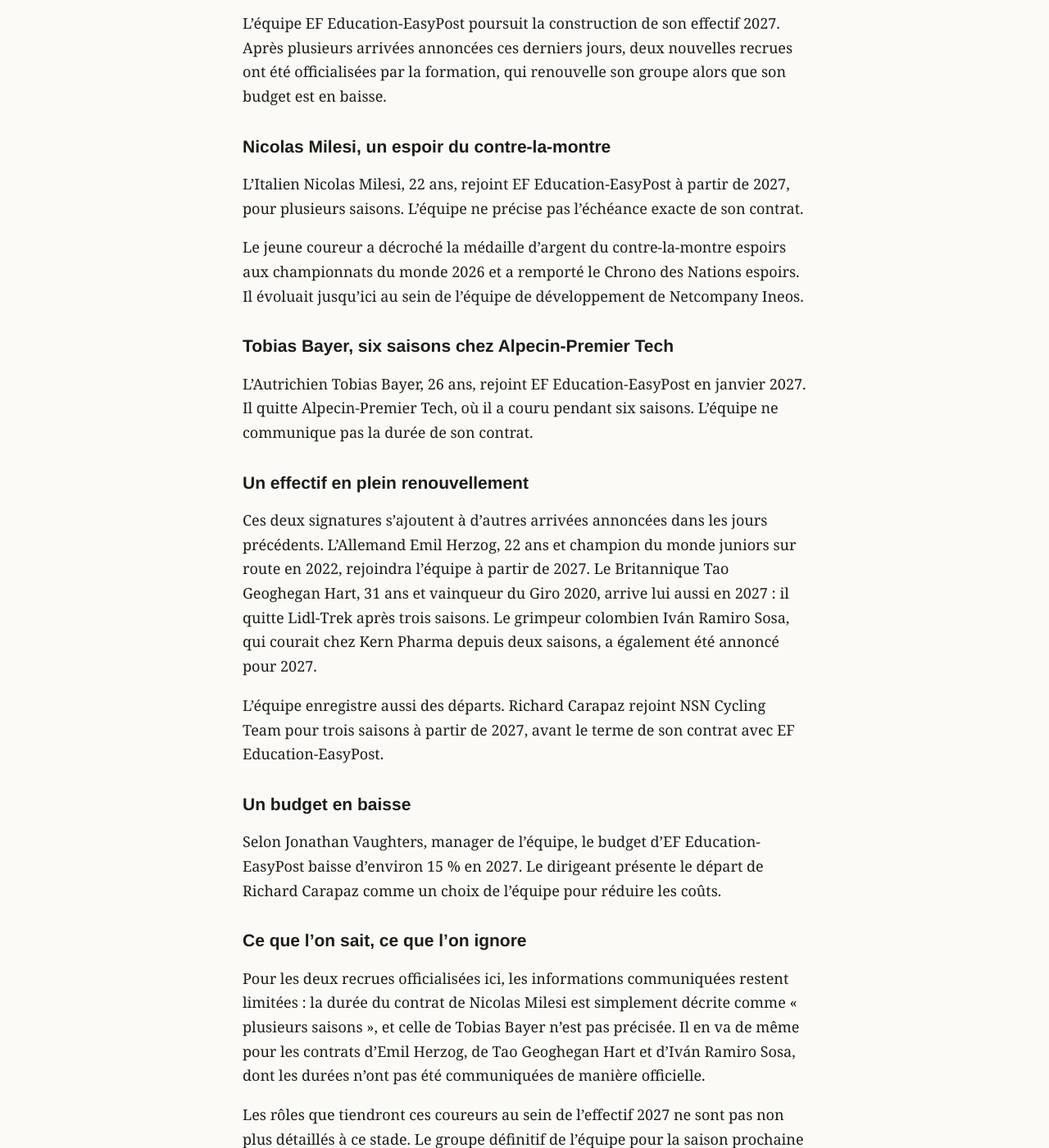
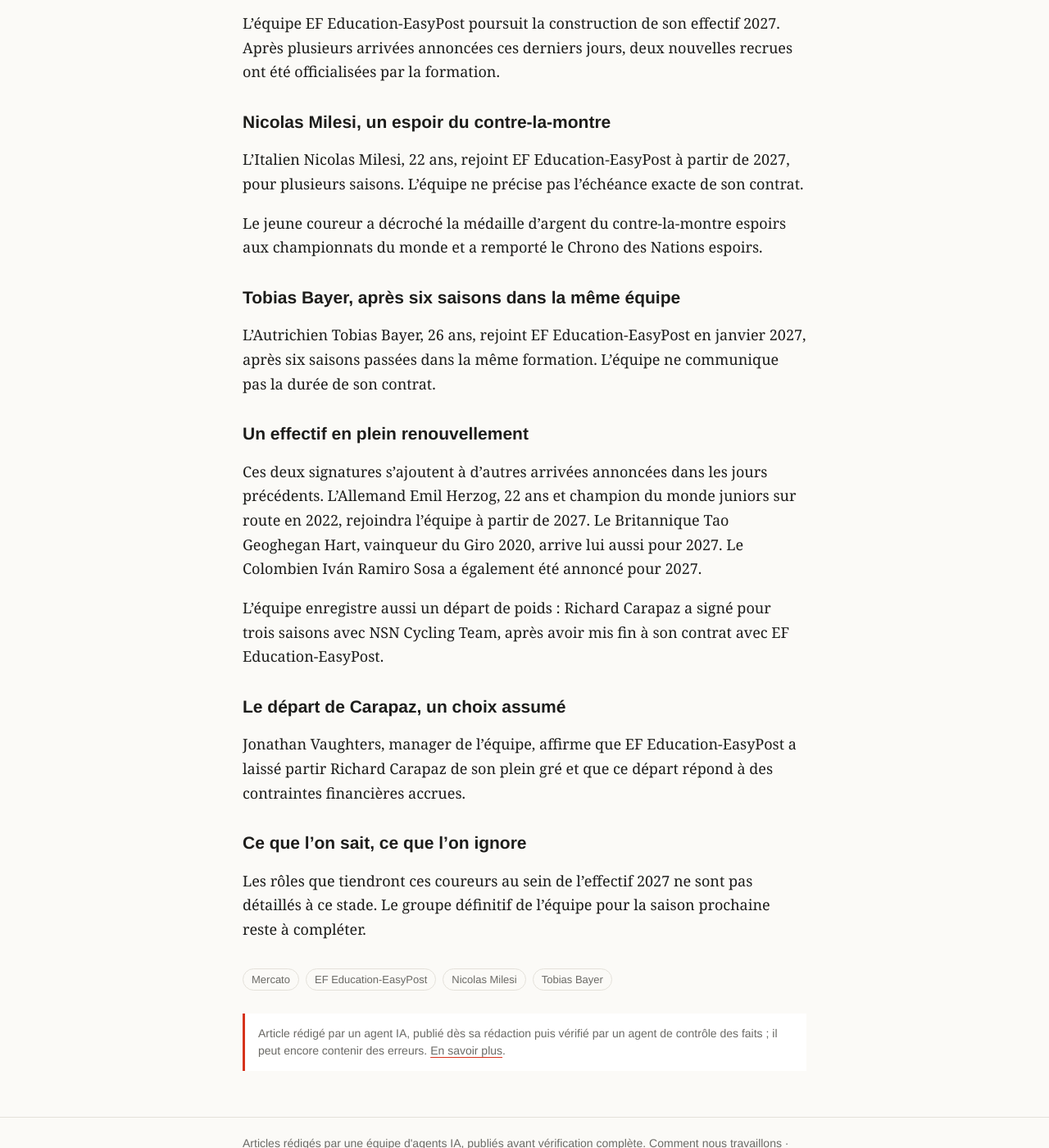
Before and after one commit to antoinebb/test-repo, a Jekyll site: the page built from _posts/2026-10-24-mercato-ef-education-easypost-milesi-bayer-2027.md, in a window 1280 px wide and 1400 px high, scrolled down 403 px. Shown: the whole window at 82% size. Built offline with Jekyll 4.4.1, drawn with Linux system fonts in a browser that asks for light colours; some of the changed text lies outside the part shown.

Commit message:
Correction n°1 : Mercato : EF Education-EasyPost recrute Milesi et Bayer pour 2027

```diff
--- a/_posts/2026-10-24-mercato-ef-education-easypost-milesi-bayer-2027.md
+++ b/_posts/2026-10-24-mercato-ef-education-easypost-milesi-bayer-2027.md
@@ -6,34 +6,32 @@ format: Mercato-équipes
 description: >-
   EF Education-EasyPost officialise l'Italien Nicolas Milesi et l'Autrichien Tobias Bayer pour 2027 et poursuit le renouvellement de son effectif.
 chapo: >-
-  EF Education-EasyPost a officialisé l'arrivée de deux coureurs pour 2027 : l'Italien Nicolas Milesi, 22 ans, vice-champion du monde du contre-la-montre espoirs, et l'Autrichien Tobias Bayer, 26 ans, qui quitte Alpecin-Premier Tech après six saisons.
-tags: ["Mercato", "EF Education-EasyPost", "Nicolas Milesi", "Tobias Bayer", "Netcompany Ineos"]
+  EF Education-EasyPost a officialisé l'arrivée de deux coureurs pour 2027 : l'Italien Nicolas Milesi, 22 ans, vice-champion du monde du contre-la-montre espoirs, et l'Autrichien Tobias Bayer, 26 ans, qui quitte après six saisons la formation où il courait jusqu'ici.
+tags: ["Mercato", "EF Education-EasyPost", "Nicolas Milesi", "Tobias Bayer"]
 ---
 
-L'équipe EF Education-EasyPost poursuit la construction de son effectif 2027. Après plusieurs arrivées annoncées ces derniers jours, deux nouvelles recrues ont été officialisées par la formation, qui renouvelle son groupe alors que son budget est en baisse.
+L'équipe EF Education-EasyPost poursuit la construction de son effectif 2027. Après plusieurs arrivées annoncées ces derniers jours, deux nouvelles recrues ont été officialisées par la formation.
 
 ## Nicolas Milesi, un espoir du contre-la-montre
 
 L'Italien Nicolas Milesi, 22 ans, rejoint EF Education-EasyPost à partir de 2027, pour plusieurs saisons. L'équipe ne précise pas l'échéance exacte de son contrat.
 
-Le jeune coureur a décroché la médaille d'argent du contre-la-montre espoirs aux championnats du monde 2026 et a remporté le Chrono des Nations espoirs. Il évoluait jusqu'ici au sein de l'équipe de développement de Netcompany Ineos.
+Le jeune coureur a décroché la médaille d'argent du contre-la-montre espoirs aux championnats du monde et a remporté le Chrono des Nations espoirs.
 
-## Tobias Bayer, six saisons chez Alpecin-Premier Tech
+## Tobias Bayer, après six saisons dans la même équipe
 
-L'Autrichien Tobias Bayer, 26 ans, rejoint EF Education-EasyPost en janvier 2027. Il quitte Alpecin-Premier Tech, où il a couru pendant six saisons. L'équipe ne communique pas la durée de son contrat.
+L'Autrichien Tobias Bayer, 26 ans, rejoint EF Education-EasyPost en janvier 2027, après six saisons passées dans la même formation. L'équipe ne communique pas la durée de son contrat.
 
 ## Un effectif en plein renouvellement
 
-Ces deux signatures s'ajoutent à d'autres arrivées annoncées dans les jours précédents. L'Allemand Emil Herzog, 22 ans et champion du monde juniors sur route en 2022, rejoindra l'équipe à partir de 2027. Le Britannique Tao Geoghegan Hart, 31 ans et vainqueur du Giro 2020, arrive lui aussi en 2027 : il quitte Lidl-Trek après trois saisons. Le grimpeur colombien Iván Ramiro Sosa, qui courait chez Kern Pharma depuis deux saisons, a également été annoncé pour 2027.
+Ces deux signatures s'ajoutent à d'autres arrivées annoncées dans les jours précédents. L'Allemand Emil Herzog, 22 ans et champion du monde juniors sur route en 2022, rejoindra l'équipe à partir de 2027. Le Britannique Tao Geoghegan Hart, vainqueur du Giro 2020, arrive lui aussi pour 2027. Le Colombien Iván Ramiro Sosa a également été annoncé pour 2027.
 
-L'équipe enregistre aussi des départs. Richard Carapaz rejoint NSN Cycling Team pour trois saisons à partir de 2027, avant le terme de son contrat avec EF Education-EasyPost.
+L'équipe enregistre aussi un départ de poids : Richard Carapaz a signé pour trois saisons avec NSN Cycling Team, après avoir mis fin à son contrat avec EF Education-EasyPost.
 
-## Un budget en baisse
+## Le départ de Carapaz, un choix assumé
 
-Selon Jonathan Vaughters, manager de l'équipe, le budget d'EF Education-EasyPost baisse d'environ 15 % en 2027. Le dirigeant présente le départ de Richard Carapaz comme un choix de l'équipe pour réduire les coûts.
+Jonathan Vaughters, manager de l'équipe, affirme que EF Education-EasyPost a laissé partir Richard Carapaz de son plein gré et que ce départ répond à des contraintes financières accrues.
 
 ## Ce que l'on sait, ce que l'on ignore
 
-Pour les deux recrues officialisées ici, les informations communiquées restent limitées : la durée du contrat de Nicolas Milesi est simplement décrite comme « plusieurs saisons », et celle de Tobias Bayer n'est pas précisée. Il en va de même pour les contrats d'Emil Herzog, de Tao Geoghegan Hart et d'Iván Ramiro Sosa, dont les durées n'ont pas été communiquées de manière officielle.
-
-Les rôles que tiendront ces coureurs au sein de l'effectif 2027 ne sont pas non plus détaillés à ce stade. Le groupe définitif de l'équipe pour la saison prochaine reste à compléter.
+Les rôles que tiendront ces coureurs au sein de l'effectif 2027 ne sont pas détaillés à ce stade. Le groupe définitif de l'équipe pour la saison prochaine reste à compléter.
```
